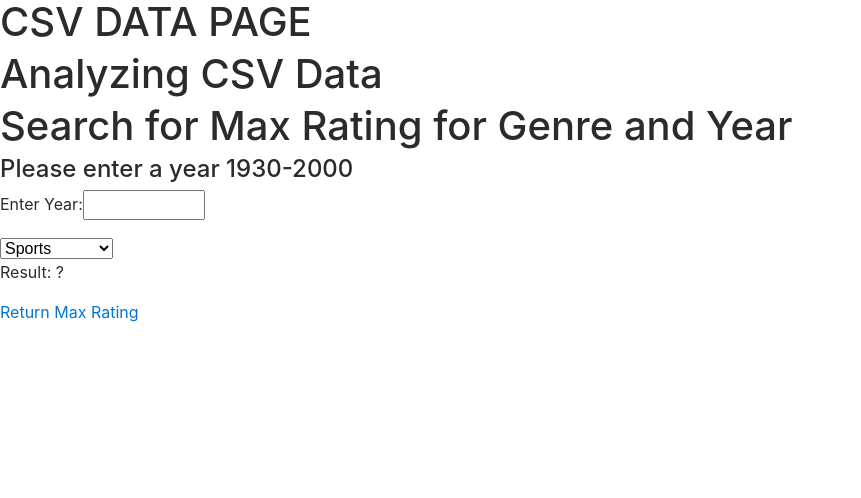
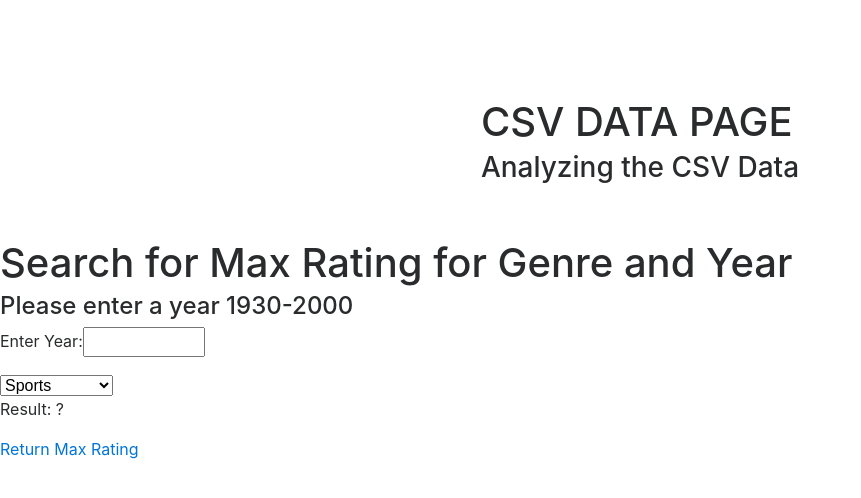
Before and after one commit to ravenusmc/game_ratings, a Flask app: page /csv_home in a window 1280 px wide. Shown: the top 498 px of the page, without its empty margins (0-861 px from the left). Run offline with Flask 2, Linux system fonts and the light colour scheme; some libraries are stand-ins or nearby versions.

Commit message:
added css for header section

```diff
--- a/project/csv_data/data.py
+++ b/project/csv_data/data.py
@@ -15,7 +15,7 @@ class Data():
         year = float(year)
         #Getting rid of all the NA values
         data = data.dropna()
-        print(data.Genre.unique())
+        # print(data.Genre.unique())
         #Sorting the DF by the genre and years that were entered in by the user
         data = data[(data.Genre == genre) & (data.Year_of_Release == year)]
         #print(data.head())
@@ -23,7 +23,6 @@ class Data():
         max_rating = data.max()
         #getting the title from the series
         game_title = max_rating[0]
-
         return game_title
 
 
--- a/project/csv_data/routes.py
+++ b/project/csv_data/routes.py
@@ -20,8 +20,6 @@ def homepage():
 def by_state_shape():
     year = request.args.get('year', 0, type=int)
     genre = request.args.get('genre', 0, type=str)
-    print(year)
-    print(genre)
     #Creating a data object to interact with the data class which
     #handles the data.
     data = Data()
--- a/project/csv_data/templates/csv_data/csv_index.html
+++ b/project/csv_data/templates/csv_data/csv_index.html
@@ -3,13 +3,20 @@
 {% block content %}
 <link rel="stylesheet" type="text/css" href="{{ url_for('static', filename='css/csv_index.css') }}">
 
-<h1>CSV DATA PAGE</h1>
+<!-- start of heading section -->
+<header role='heading'>
+  <div>
+    <h1>CSV DATA PAGE</h1>
+    <h3>Analyzing the CSV Data</h3>
+  </div>
+</header>
+<!-- end of heading section -->
 
 <!-- Start of main section -->
 <main role='Main'>
 
   <div>
-    <h1>Analyzing CSV Data</h1>
+
   </div>
 
   <section>
--- a/project/static/css/csv_index.css
+++ b/project/static/css/csv_index.css
@@ -0,0 +1,13 @@
+/* The code in this file all deals with the csv_index.html page */
+
+/***********************
+Code for the header section
+************************/
+header {
+  display: flex;
+  flex-direction: column;
+  align-items: center;
+  justify-content: center;
+  margin-top: 100px;
+  margin-bottom: 50px;
+}
```
